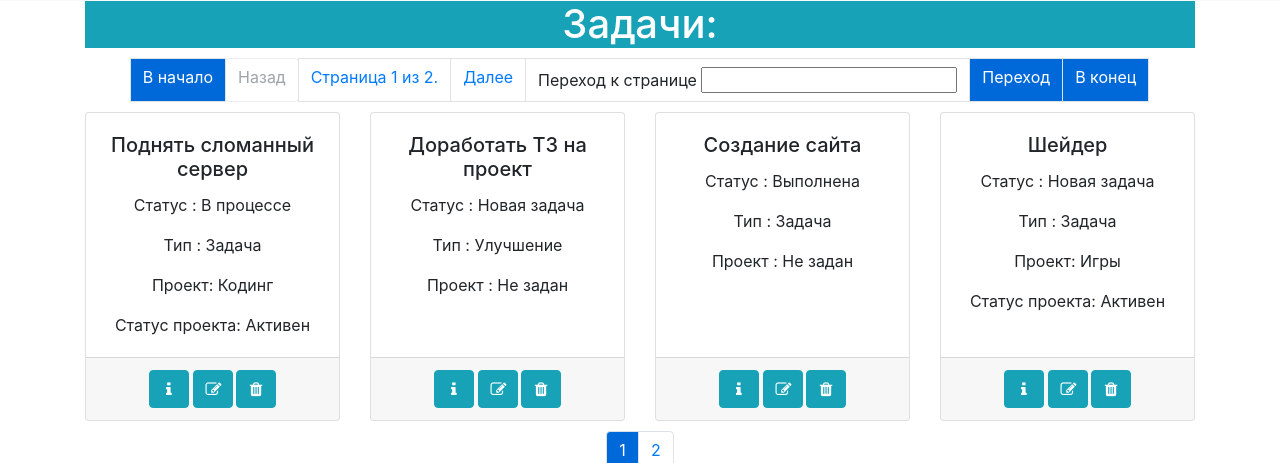
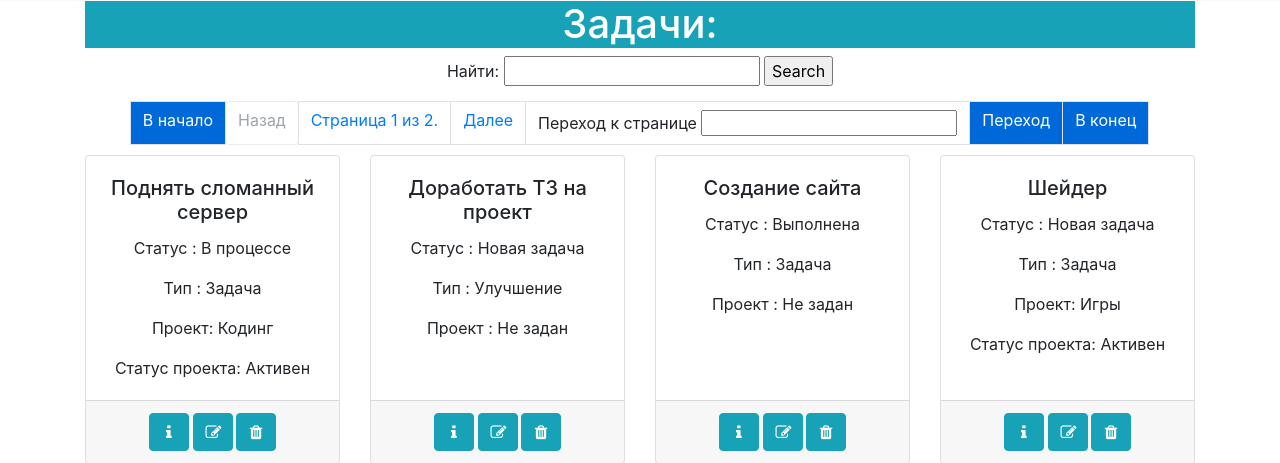
Before and after one commit to Aitmatow/issue_tracker, a Django app: page / in a window 1280 px wide. Shown: the part 55-518 px from the top of the page. Run offline with Django 3.2, Linux system fonts and the light colour scheme; data comes from the database, SQL or seed files in the repository; some libraries are stand-ins or nearby versions.

Commit message:
54. Добавил поиск для Задач по наименованию и описанию

```diff
--- a/source/webapp/forms.py
+++ b/source/webapp/forms.py
@@ -28,3 +28,6 @@ class TipsForm(forms.ModelForm):
     class Meta:
         model = Tips
         fields = ['name']
+
+class SimpleSearchForm(forms.Form):
+    search = forms.CharField(max_length=100, required=False, label='Найти')
--- a/source/webapp/templates/issue/issue_list.html
+++ b/source/webapp/templates/issue/issue_list.html
@@ -2,6 +2,7 @@
 {% block content %}
     <h1 class="bg-info text-white text-center">Задачи:</h1>
     {% csrf_token %}
+    {% include 'partial/simple_search.html' %}
     {% if is_paginated %}
         {% include 'partial/pagination.html' %}
     {% endif %}
--- a/source/webapp/templates/partial/pagination.html
+++ b/source/webapp/templates/partial/pagination.html
@@ -2,7 +2,7 @@
             function to_page() {
                 var to_page = document.getElementById("to_page").value;
                 if (to_page <= {{ page_obj.paginator.num_pages }}){
-                    window.location.href = "?page="+to_page;
+                    window.location.href = "?{% if query %}{{ query }}&{% endif %}page="+to_page;
                 }
                 else {
                     alert("Такой страницы нет");
@@ -11,7 +11,7 @@
         </script>
 
 <div class="pagination justify-content-center " style="margin: 10px">
-      <a class="page-link" href="?page=1" style="background-color: #0069d9 ; color: white">В начало</a>
+      <a class="page-link" href="?{% if query %}{{ query }}&{% endif %}page=1" style="background-color: #0069d9 ; color: white">В начало</a>
     {% if page_obj.has_previous %}
             <a class="page-link" href="?page={{ page_obj.previous_page_number }}">Назад</a>
         {% else %}
@@ -21,11 +21,11 @@
             Страница {{ page_obj.number }} из {{ page_obj.paginator.num_pages }}.
         </span>
     {% if page_obj.has_next %}
-            <a class="page-link" href="?page={{ page_obj.next_page_number }}">Далее</a>
+            <a class="page-link" href="?{% if query %}{{ query }}&{% endif %}page={{ page_obj.next_page_number }}">Далее</a>
         {% else %}
             <a class="page-link page-disabled btn disabled" tabindex="-1" style="color: #6c757d; pointer-events: none">Далее</a>
         {% endif %}
         <a class="page-link"> Переход к странице <input type="text" id="to_page" name="to_page"></a>
         <a class="page-link" href="#" onclick="to_page();return false" style="background-color: #0069d9 ; color: white">Переход</a>
-      <a class="page-link" href="?page={{ page_obj.paginator.num_pages }}" style="background-color: #0069d9 ; color: white">В конец</a>
+      <a class="page-link" href="?{% if query %}{{ query }}&{% endif %}page={{ page_obj.paginator.num_pages }}" style="background-color: #0069d9 ; color: white">В конец</a>
 </div>
--- /dev/null
+++ b/source/webapp/templates/partial/simple_search.html
@@ -0,0 +1,8 @@
+<form class="text-center" action="" method="GET">
+    <label for="{{ form.search.id_for_label }}">{{ form.search.label }}:</label>
+    {{ form.search }}
+    <input type="submit" value="Search">
+    {% for error in form.search.errors %}
+        <p class="form-error">{{ error }}</p>
+    {% endfor %}
+</form>
--- a/source/webapp/views/issue_views.py
+++ b/source/webapp/views/issue_views.py
@@ -1,9 +1,12 @@
 # Create your views here.
+from django.utils.http import urlencode
 
+from django.db.models import Q
 from django.urls import reverse_lazy
 from django.views.generic import ListView, DetailView
 from django.views.generic.edit import CreateView, UpdateView,DeleteView
 
+from webapp.forms import SimpleSearchForm
 from webapp.models import Issue
 
 
@@ -14,6 +17,36 @@ class IssueList(ListView):
     paginate_by = 4
     paginate_orphans = 1
     page_kwarg = 'page'
+
+
+    def get(self, request, *args, **kwargs):
+        self.form = self.get_search_form()
+        self.search_value = self.get_search_value()
+        return super().get(request, *args, **kwargs)
+
+    def get_search_form(self):
+        return SimpleSearchForm(data=self.request.GET)
+
+    def get_search_value(self):
+        if self.form.is_valid():
+            return self.form.cleaned_data['search']
+        return None
+
+    def get_queryset(self):
+        queryset = super().get_queryset()
+        if self.search_value:
+            queryset = queryset.filter(
+                Q(title__icontains=self.search_value )
+                | Q(description__icontains=self.search_value)
+            )
+        return queryset
+
+    def get_context_data(self, *, object_list=None, **kwargs):
+        context = super().get_context_data(object_list=object_list, **kwargs)
+        context['form'] = self.form
+        if self.search_value:
+            context['query'] = urlencode({'search' : self.search_value})
+        return context
 
 class IssueDetail(DetailView):
     template_name = 'issue/issue_detail.html'
```
